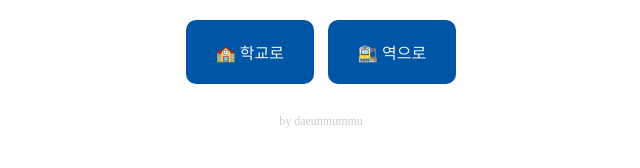
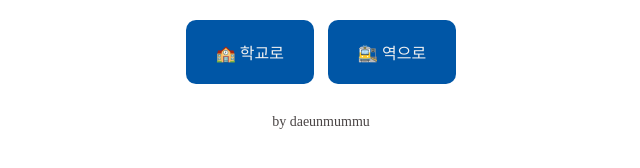
Before and after one commit to ekdmssld/bus2, a plain HTML site: page index.html in a window 1280 px wide. Shown: the full height of the page, 319-959 px from the left. Drawn offline with Linux system fonts and the light colour scheme.

Commit message:
footer edit

```diff
--- a/styles/style.css
+++ b/styles/style.css
@@ -157,8 +157,8 @@
 
 .footer {
   text-align: center;
-  font-size: 12px;
-  color: #cccccc; /* 연한 회색으로 변경 */
+  font-size: 14px;
+  color: #494444; /* 연한 회색으로 변경 */
   margin-top: 20px;
   padding: 10px 0;
 }
```
